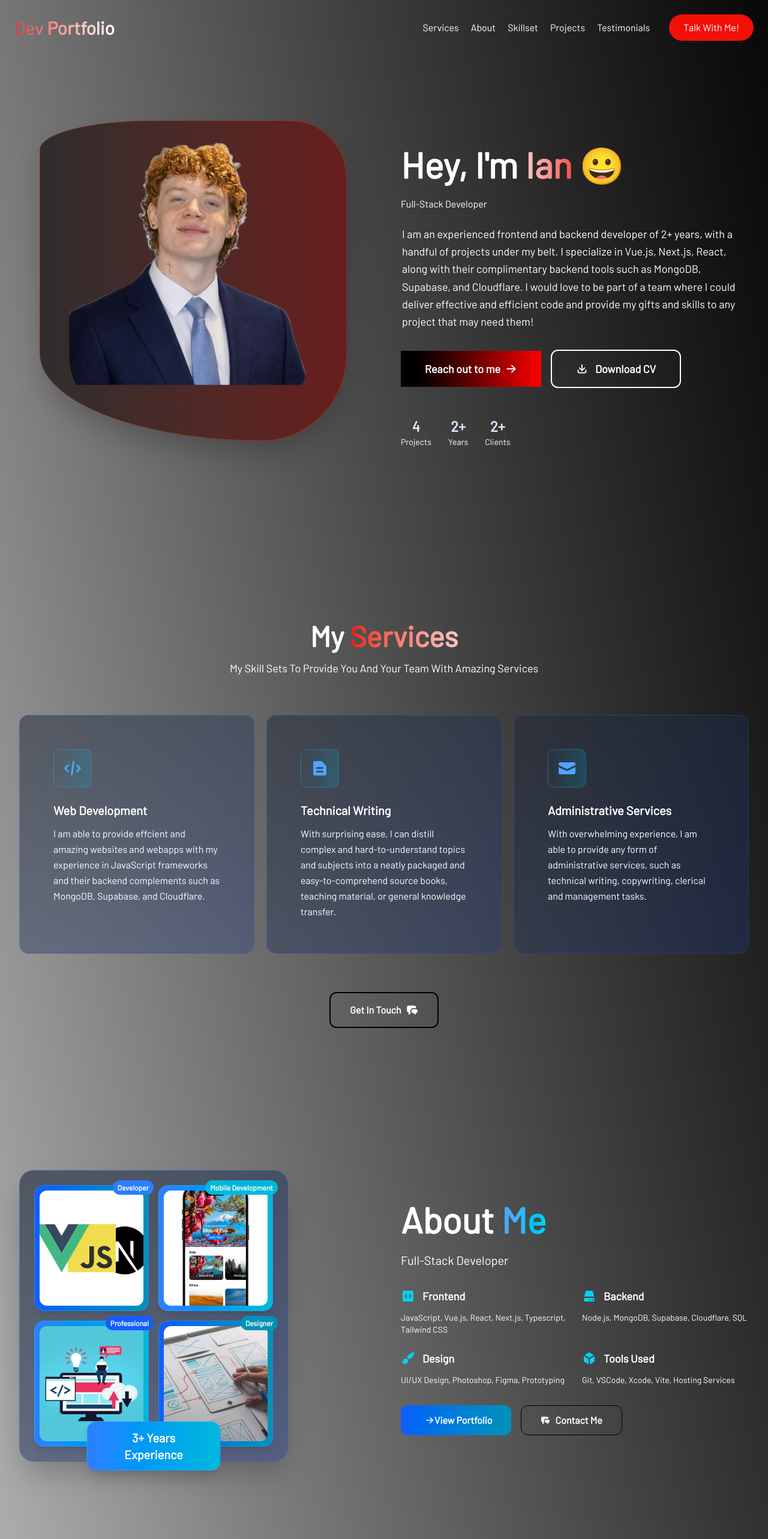
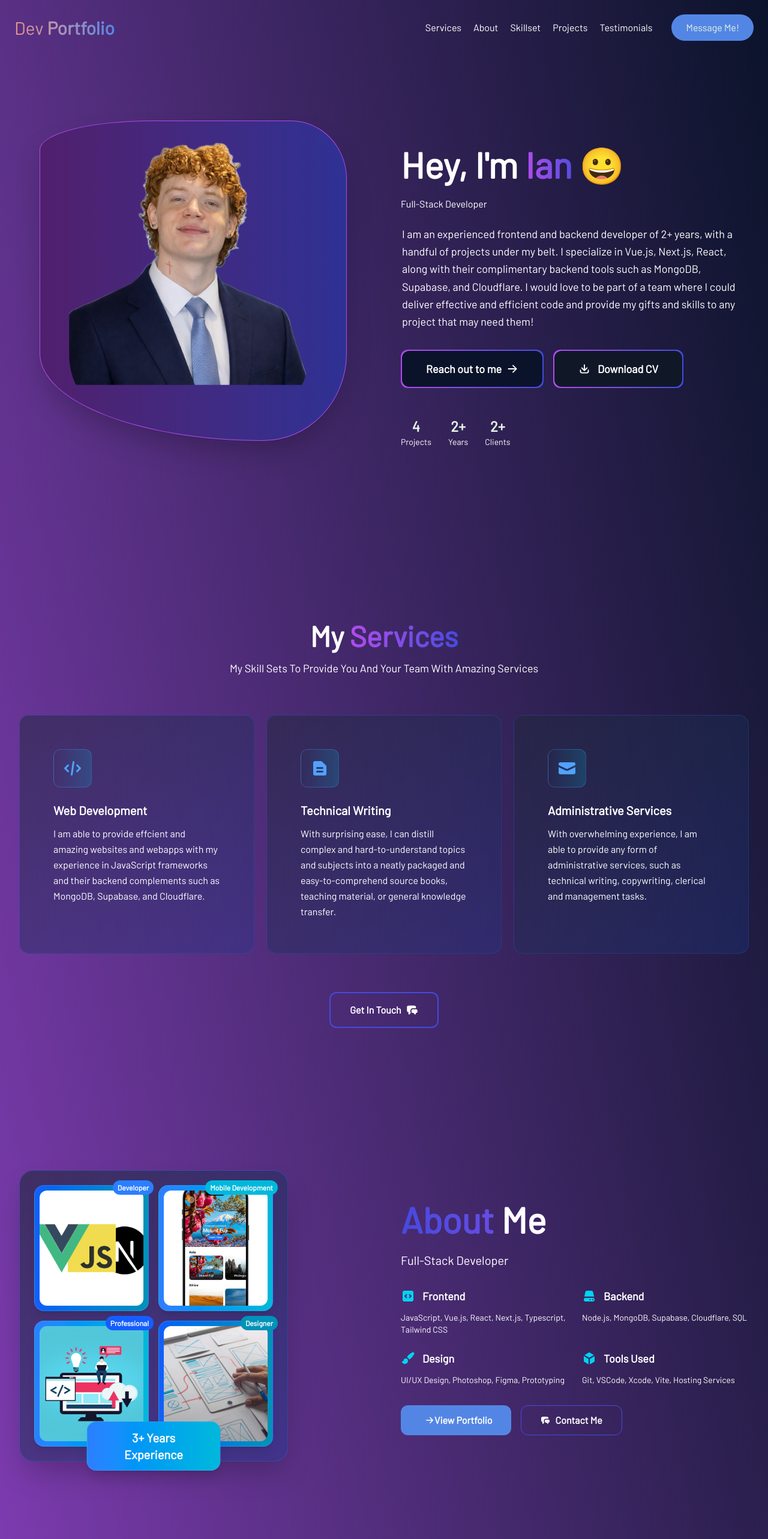
Before and after one commit to ttPuck/Portfolio, a Vue app: page / in a window 1280 px wide. Shown: the top 2566 px of the page at 60% size. Built offline with nearby package versions, Linux system fonts and the light colour scheme.

Commit message:
Experimental 1
Mass CSS update & gradient borders!

```diff
--- a/src/App.vue
+++ b/src/App.vue
@@ -4,7 +4,7 @@
   </div>
   <div
     v-else
-    class="min-h-screen bg-linear-to-bl via-35% from-[#090808] to-[#ffffff] font-[Barlow,sans-serif]"
+    class="min-h-screen bg-linear-to-bl via-35% from-[#0b132b] to-[#b14aed] font-[Barlow,sans-serif]"
   >
     <NavBar />
     <MeSection />
--- a/src/components/AboutMe.vue
+++ b/src/components/AboutMe.vue
@@ -56,11 +56,11 @@
         <div class="flex flex-col justify-center order-1 lg:order-2">
           <div class="text-center lg:text-left" data-aos="fade-left">
             <h2
-              class="text-white font-bold text-4xl md:text-5xl lg:text-6xl leading-tight"
+              class="text-transparent bg-clip-text bg-linear-to-r from-[#454ade] to-[#b14aed] font-bold text-4xl md:text-5xl lg:text-6xl leading-tight"
             >
               About
               <span
-                class="text-transparent bg-clip-text bg-linear-to-r from-blue-400 to-cyan-400"
+                class="text-white"
               >
                 Me</span
               >
@@ -231,8 +231,8 @@ const ctaButtons = [
     icon: ArrowRightIcon,
     iconclass: `ml-2 group-hover:translate-x-1
         transition-transform`,
-    classes: `bg-linear-to-r from-blue-600 to-cyan-600
-        text-white hover:from-blue-500 hover:to-cyan-500`,
+    classes: `bg-[#5386e4]
+        text-white hover:bg-[#0b132b]/50`,
 
   },
   {
@@ -240,8 +240,8 @@ const ctaButtons = [
     text: "Contact Me",
     icon: ChatBubbleLeftRightIcon,
     iconclass: `mr-2`,
-    classes: `border border-black text-white
-        hover:bg-blue-400/10`,
+    classes: `border border-[#454ade] text-white
+        hover:bg-[#0b132b]/50 `,
   },
 ];
 </script>
--- a/src/components/MeSection.vue
+++ b/src/components/MeSection.vue
@@ -10,7 +10,7 @@
           <div class="lg:h-full flex justify-center lg:justify-center">
           <div class="relative w-full max-w-md lg:max-w-lg">
             <div
-              class="relative z-10 bg-linear-to-r from-[#2f2d2d] to-[#681d1d] shadow-2xl rounded-[40%_20%_30%_80%/10%_20%_30%_30%] p-4 backdrop-blur-sm border border-orange-600/30 -translate-y-6"
+              class="relative z-10 bg-linear-to-r from-[#501f6d] to-[#2e3194] shadow-2xl rounded-[40%_20%_30%_80%/10%_20%_30%_30%] p-4 backdrop-blur-sm border border-[#b14aed] -translate-y-6"
               data-aos="zoom-in"
               data-aos-delay="450"
             >
@@ -35,7 +35,7 @@
             >
               Hey, I'm
               <span
-                class="text-transparent bg-clip-text bg-linear-to-r from-red-200 to-red-500"
+                class="text-transparent bg-clip-text bg-linear-to-r from-[#b14aed] to-[#454ade]"
                 >Ian </span
               >😀
             </h1>
@@ -62,9 +62,11 @@
             data-aos="fade-up"
             data-aos-delay="450"
           >
+          <div class="p-[2px] bg-gradient-to-r from-[#b14aed] to-[#454ade] rounded-xl w-full sm:w-max">
             <button
               @click="scrollToContact"
-              class="px-8 md:px-10 py-4 rounded-x1 relative group w-full sm:w-max flex justify-center overflow-hidden bg-linear-to-r from-[#000000] to-[#ff0000] hover:from-black hover:to-white transition-all duration-300"
+              class="px-8 md:px-10 py-4 rounded-xl relative group w-full sm:w-max flex justify-center overflow-hidden
+              bg-linear-to-r from-[#0b132b] to-[#0b132b] hover:from-[#b14aed] hover:to-[#454ade] transition-all duration-300 bg-gray-900"
             >
 
               <span
@@ -76,19 +78,20 @@
                 />
               </span>
             </button>
+            </div>
             <a href="/Ian-CV.pdf" download>
-            <button
-              class="border-2 border-white px-8 md:px-10 py-4 rounded-xl relative troup w-full sm:w-max flex justify-center hover:bg-blue-400/10 transition-all duration-300"
-            >
+          <!-- Gradient wrapper -->
+<div class="p-[2px] bg-gradient-to-r from-[#b14aed] to-[#454ade] rounded-xl w-full sm:w-max">
+  <!-- Inner button -->
+  <button class="px-8 md:px-10 py-4 rounded-xl relative group w-full flex justify-center hover:bg-blue-400/10 transition-all duration-300 bg-gray-900">
     <div class="flex items-center justify-center relative">
-                <ArrowDownTrayIcon
-                  class="w-5 h-5 text-white group-hover:translate-y-1 transition/transform"
-                />
+      <ArrowDownTrayIcon class="w-5 h-5 text-white group-hover:translate-y-1 transition-transform" />
       <span class="pl-3 text-white font-semibold text-lg">
         Download CV
       </span>
     </div>
   </button>
+</div>
             </a>
           </div>
           <div
@@ -97,15 +100,15 @@
             data-aos-delay="300"
           >
             <div class="text-center">
-              <div class="text-2xl font-bold text-blue-100">4</div>
+              <div class="text-2xl font-bold text-[#e5f4e3]">4</div>
               <div class="text-white text-sm">Projects</div>
             </div>
             <div class="text-center">
-              <div class="text-2xl font-bold text-blue-100">2+</div>
+              <div class="text-2xl font-bold text-[#e5f4e3]">2+</div>
               <div class="text-white text-sm">Years</div>
             </div>
             <div class="text-center">
-              <div class="text-2xl font-bold text-blue-100">2+</div>
+              <div class="text-2xl font-bold text-[#e5f4e3]">2+</div>
               <div class="text-white text-sm">Clients</div>
             </div>
           </div>
--- a/src/components/NavBar.vue
+++ b/src/components/NavBar.vue
@@ -3,7 +3,7 @@
     class="flex justify-between items-center p-6 bg-opacity-50 relative z-20" id="home"
   >
     <div
-      class="text-3xl font-light bg-linear-to-r from-red-500 to-white bg-clip-text text-transparent"
+      class="text-3xl text-transparent bg-clip-text bg-linear-to-r from-[#eb9486] to-[#5386e4]"
     >
       Dev <span class="font-bold">Portfolio</span>
     </div>
@@ -65,9 +65,9 @@
       <div class="mt-8 md:mt-0 md:ml-8">
         <button
         @click="scrollToContact"
-          class="px-6 py-2.5 bg-[#f20f07] text-white rounded-full hover:shadow-lg hover:shadow-blue-500/25 transition-all duration-300 hover:scale-100"
+          class="px-6 py-2.5 bg-[#5386e4] text-[#e5f4e3] rounded-full hover:shadow-lg hover:shadow-blue-500/25 transition-all duration-300 hover:scale-100"
         >
-          Talk With Me!
+          Message Me!
         </button>
       </div>
     </nav>
--- a/src/components/Projects.vue
+++ b/src/components/Projects.vue
@@ -5,7 +5,7 @@
         <h2 class="text-4xl md:text-5xl font-bold text-white mb-4">
           My
           <span
-            class="text-transparent bg-clip-text bg-linear-to-r from-blue-400 to-cyan-400"
+            class="text-transparent bg-clip-text bg-linear-to-r from-[#b14aed] to-[#454ade]"
           >
             Projects
           </span>
--- a/src/components/Services.vue
+++ b/src/components/Services.vue
@@ -5,7 +5,7 @@
         <h2 class="text-4xl md:text-5xl font-bold text-white mb-4">
           My
           <span
-            class="text-transparent bg-clip-text bg-linear-to-r from-[#f20f07] to-[#fbc5c5]"
+            class="text-transparent bg-clip-text bg-linear-to-r from-[#b14aed] to-[#454ade]"
           >
             Services
           </span>
@@ -62,7 +62,7 @@
         <div class="inline-flex flex-col sm:flex-row gap-4 items-center">
           <button
            @click="scrollToContact"
-            class="px-8 py-4 rounded-xl border-2 border-black text-white font-semibold hover:bg-blue-400/10 transition-all duration-300 flex items-center"
+            class="px-8 py-4 rounded-xl border-2 border-[#454ade] text-white font-semibold hover:bg-[#0b132b]/50 transition-all duration-300 flex items-center"
           >
             Get In Touch
             <ChatBubbleLeftRightIcon class="w-5 h-5 ml-2" />
--- a/src/components/Skillset.vue
+++ b/src/components/Skillset.vue
@@ -2,9 +2,9 @@
   <section class="relative py-20 overflow-hidden" id="skillset">
     <div class="relative z-10 max-w-6xl mx-auto px-4 sm:px-6 lg:px-8">
       <div class="text-center mb-16" data-aos="fade-up">
-        <h2 class="text-4xl md:text-5xl font-bold text-blue-200 mb-4">
+        <h2 class="text-4xl md:text-5xl font-bold text-white mb-4">
           <span
-            class="text-transparent bg-clip-text bg-linear-to-r from-blue-400 to-cyan-400"
+            class="text-transparent bg-clip-text bg-linear-to-r from-[#454ade] to-[#b14aed]"
           >
             Skills
           </span>
```
Lines whose indentation alone changed are shown as unchanged.
